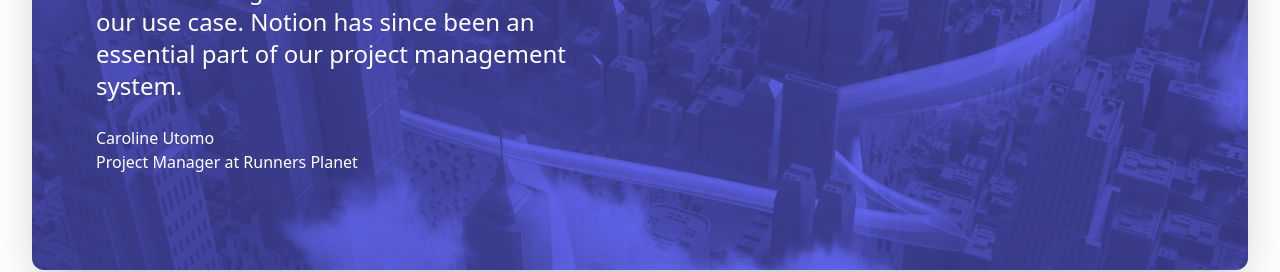
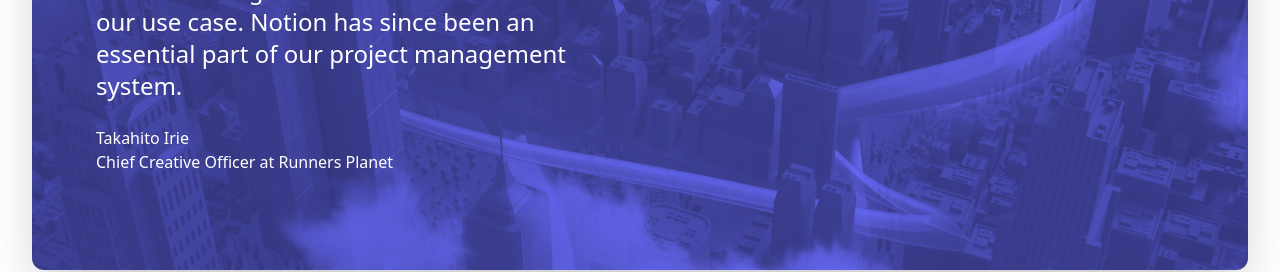
Before and after one commit to birbprophet/the-marshals, a Next.js app: page /notion in a window 1280 px wide. Shown: the part 1440-1712 px from the top of the page. Built offline with nearby package versions, Linux system fonts and the light colour scheme; a web font is replaced by a local one; what @tailwindcss/typography, tailwindcss-plugin-fancy, tailwindcss-safe-area would draw is missing.

Commit message:
change to taka

```diff
--- a/components/notion/Testimonial.tsx
+++ b/components/notion/Testimonial.tsx
@@ -24,8 +24,8 @@
               </p>
               <footer className="mt-6">
                 <p className="flex flex-col font-medium">
-                  <span>Caroline Utomo</span>
-                  <span>Project Manager at Runners Planet</span>
+                  <span>Takahito Irie</span>
+                  <span>Chief Creative Officer at Runners Planet</span>
                 </p>
               </footer>
             </blockquote>
```
